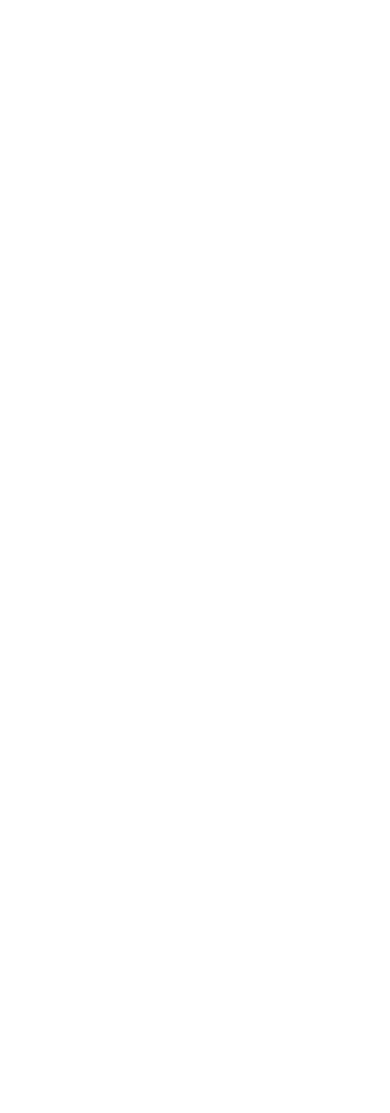
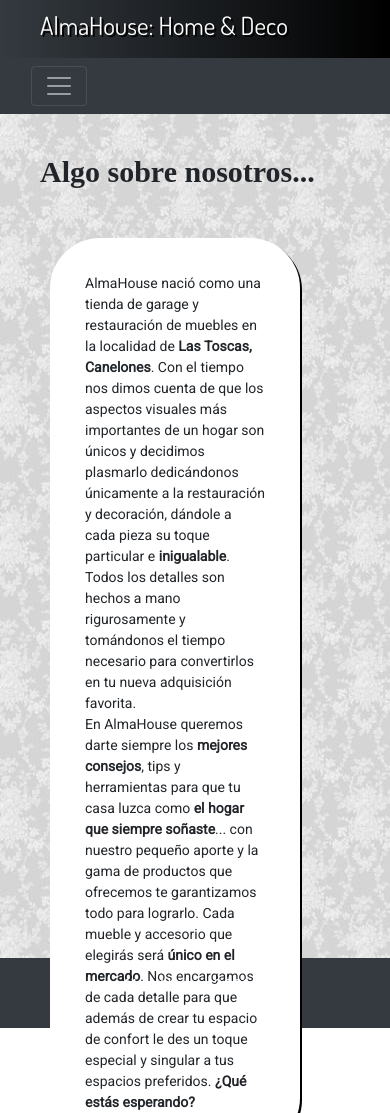
Before and after one commit to VirginiaTayler/ProyectoAlmaHouse, a website: page info.html in a window 390 px wide. Shown: the top 1113 px of the page. Before the commit the page ends 844 px from the top, so only its background shows below. Drawn offline with nearby package versions, Linux system fonts and the light colour scheme; files that its build step writes are made by us from their sources; a web font is replaced by a local one.

Commit message:
subida a github

```diff
--- /dev/null
+++ b/estilos/components/_info.scss
@@ -0,0 +1,129 @@
+
+.principalInfo{
+    background-image: url(/img/infofondo.jpg);
+    height: 100vh;
+    width: 100%;
+    display: grid;
+    grid-template-columns: 1fr 1fr;
+    grid-template-rows: 1fr 1fr 1fr;
+    gap: 0px 0px;
+    grid-template-areas:
+    ". ."
+    "parrafoInfo Mapa"
+    ". .";
+
+    & h3{
+        font-size: 50px;
+        padding: 40px;
+    }
+
+}
+
+
+.parrafoInfo {
+
+    grid-area: parrafoInfo;
+
+    & p{
+        font-family: 'Roboto';
+        background-color: white;
+        border-radius: 50px;
+        box-shadow: 2px 2px black;
+        width: 700px;
+        padding: 35px;
+        margin-left: 50px;
+        animation: aparecen 3s;
+    }
+}
+.Mapa {
+    grid-area: Mapa;
+
+    & .mapaInfo{
+        height: 350px;
+        width: 700px;
+    }
+}
+
+@media only screen and (max-width : 1450px){
+
+    .Mapa {
+        grid-area: Mapa;
+
+        & .mapaInfo{
+            height: 250px;
+            width: 500px;
+        }
+    }
+
+    .principalInfo{
+        background-image: url(/img/infofondo.jpg);
+        height: 100vh;
+        width: 100%;
+        display: grid;
+        grid-template-columns: 1fr 1fr;
+        grid-template-rows: 1fr 1fr 1fr;
+        gap: 0px 0px;
+        grid-template-areas:
+        ". ."
+        "parrafoInfo ."
+        "Mapa .";
+
+        & h3{
+            font-size: 40px;
+            padding: 40px;
+        }
+
+    }
+
+
+}
+
+@media only screen and (max-width : 770px){
+
+    .Mapa {
+        grid-area: Mapa;
+
+        & .mapaInfo{
+            height: 150px;
+            width: 400px;
+        }
+    }
+
+    .principalInfo{
+        background-image: url(/img/infofondo.jpg);
+        height: 100vh;
+        width: 100%;
+        display: grid;
+        grid-template-columns: 1fr 1fr;
+        grid-template-rows: 1fr 1fr 1fr;
+        gap: 0px 0px;
+        grid-template-areas:
+        ". ."
+        "parrafoInfo ."
+        "Mapa .";
+
+        & h3{
+            font-size: 30px;
+            padding: 40px;
+        }
+
+    }
+
+    .parrafoInfo {
+
+        grid-area: parrafoInfo;
+
+        & p{
+            font-family: 'Roboto';
+            background-color: white;
+            border-radius: 50px;
+            box-shadow: 2px 2px black;
+            width: 250px;
+            padding: 35px;
+            margin-left: 50px;
+            animation: aparecen 3s;
+            font-size: 14px;
+        }
+    }
+
+    }
--- a/estilos/components/_inicio.scss
+++ b/estilos/components/_inicio.scss
@@ -20,7 +20,7 @@
 
 .principal{
     width: 100%;
-    height: 800px;
+    height: 100vh;
     background-image: url(/img/iniciofondo.jpg);
 }
 
@@ -69,6 +69,19 @@
         }
     }
 }
+
+footer{
+    background-color: #343A40;
+    padding: 15px;
+}
+
+footer p{
+    background-color: #343A40;
+    color: white;
+    text-align: center;
+}
+
+
 
 
 @media only screen and (max-width : 768px){
--- a/estilos/estilos.scss
+++ b/estilos/estilos.scss
@@ -1 +1,2 @@
 @import 'components/inicio';
+@import 'components/info';
--- a/info.html
+++ b/info.html
@@ -8,10 +8,66 @@
     <meta name="viewport" content="width=device-width, initial-scale=1.0">
     <link href="https://fonts.googleapis.com/css2?family=Roboto&display=swap" rel="stylesheet">
     <link href="https://fonts.googleapis.com/css2?family=Ephesis&display=swap" rel="stylesheet">
+    <link href="https://fonts.googleapis.com/css2?family=Dosis&display=swap" rel="stylesheet">
     <link rel="stylesheet" href="https://stackpath.bootstrapcdn.com/bootstrap/4.3.1/css/bootstrap.min.css" integrity="sha384-ggOyR0iXCbMQv3Xipma34MD+dH/1fQ784/j6cY/iJTQUOhcWr7x9JvoRxT2MZw1T" crossorigin="anonymous">
-    <link rel="stylesheet" type="text/css" href="estilos/main.css">
+    <link rel="stylesheet" type="text/css" href="estilos/estilos.css">
 
     <title>AlmaHouse - Info</title>
+
+    <div class="banner">
+        <h1>AlmaHouse: Home & Deco</h1>
+    </div>
+
+
+
+    <div class="collapse colornav" id="navbarToggleExternalContent">
+        <div class="bg-dark p-4">
+            <ul>
+                <li><a href="index.html">Inicio</a></li>
+                <li><a href="info.html">Info</a></li>
+                <li><a href="productos.html">Productos</a></li>
+                <li><a href="tips.html">Tips</a></li>
+                <li><a href="contacto.html">Contacto</a></li>
+            </ul>
+
+    </div>
+    </div>
+    <nav class="navbar navbar-dark bg-dark">
+    <div class="container-fluid">
+        <button class="navbar-toggler" type="button" data-bs-toggle="collapse" data-bs-target="#navbarToggleExternalContent" aria-controls="navbarToggleExternalContent" aria-expanded="false" aria-label="Toggle navigation">
+        <span class="navbar-toggler-icon"></span>
+        </button>
+    </div>
+    </nav>
+
+    <div class="principalInfo">
+
+            <div class="tituloInfo">
+                <h3>Algo sobre nosotros...</h3>
+            </div>
+
+            <div class="parrafoInfo">
+                <p>AlmaHouse nació como una tienda de garage y restauración de muebles en la localidad de <b>Las Toscas, Canelones</b>.
+                Con el tiempo nos dimos cuenta de que los aspectos visuales más importantes de un hogar son únicos y decidimos plasmarlo
+                dedicándonos únicamente a la restauración y decoración, dándole a cada pieza su toque particular e <b>inigualable</b>. Todos los
+                detalles son hechos a mano rigurosamente y tomándonos el tiempo necesario para convertirlos en tu nueva adquisición favorita.<br>
+                En AlmaHouse queremos darte siempre los <b>mejores consejos</b>, tips y herramientas para que tu casa luzca como <b>el hogar que siempre soñaste</b>...
+                con nuestro pequeño aporte y la gama de productos que ofrecemos te garantizamos todo para lograrlo. Cada mueble y accesorio que elegirás será <b>único en el mercado</b>.
+                Nos encargamos de cada detalle para que además de crear tu espacio de confort le des un toque especial y singular a tus espacios preferidos.
+                <b>¿Qué estás esperando?</b></p>
+            </div>
+
+            <div class="Mapa">
+                <iframe class="mapaInfo" src="https://www.google.com/maps/embed?pb=!1m18!1m12!1m3!1d26220.30203452557!2d-55.75778385188529!3d-34.76723529669966!2m3!1f0!2f0!3f0!3m2!1i1024!2i768!4f13.1!3m3!1m2!1s0x959ff68af1d35407%3A0xae680ddd792d862a!2sLas%20Toscas%2C%20Departamento%20de%20Canelones!5e0!3m2!1ses!2suy!4v1637203327263!5m2!1ses!2suy" style="border: 0;" allowfullscreen="" loading="lazy"></iframe>
+            </div>
+
+
+    </div>
+
+
+    <footer>
+        <p>AlmaHouse 2021 ©</p>
+    </footer>
 
 </head>
 <body>
```
Also changed, not shown: index.html (+3 -0 lines), estilos/estilos.css, img/infofondo.jpg (added), 1 other file.
